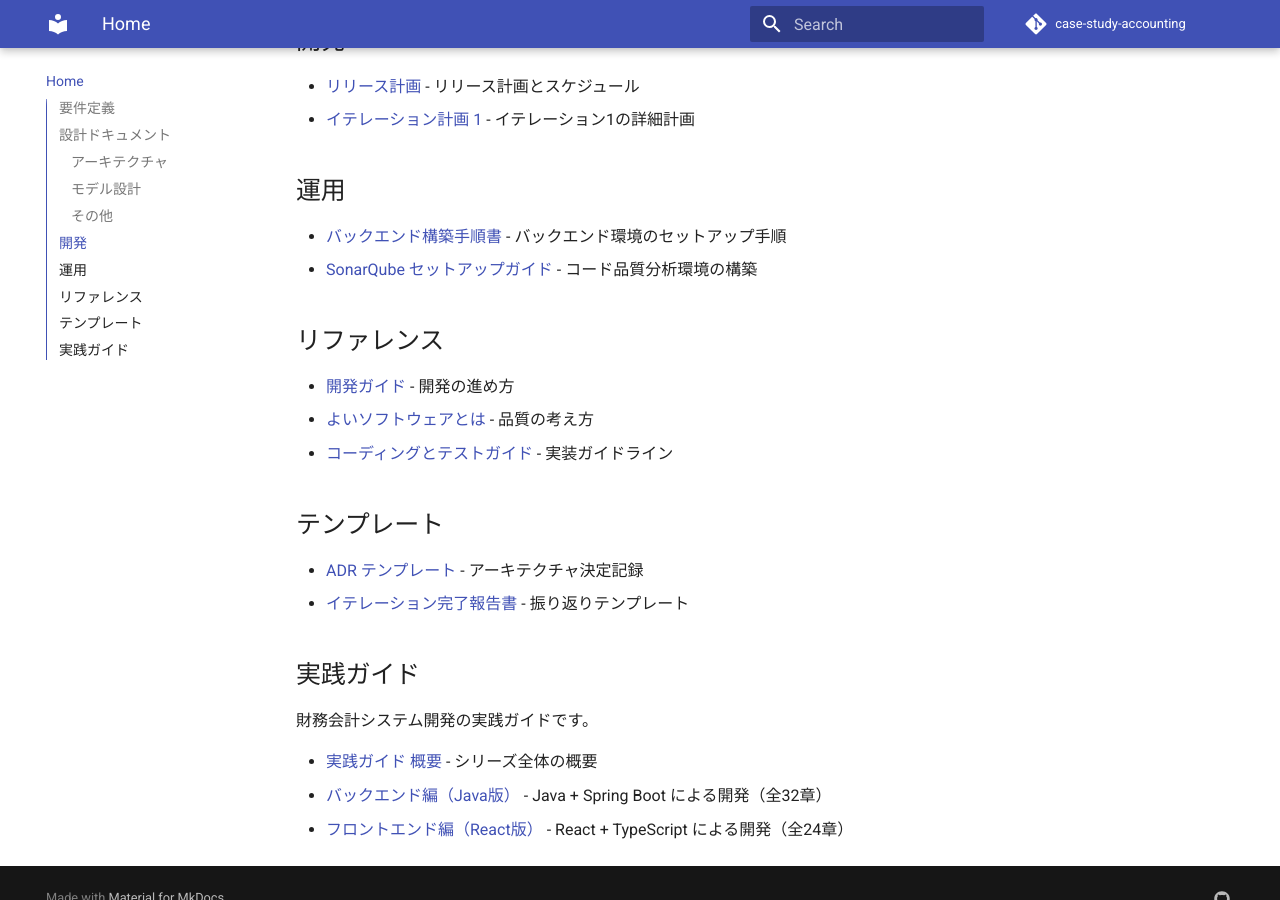
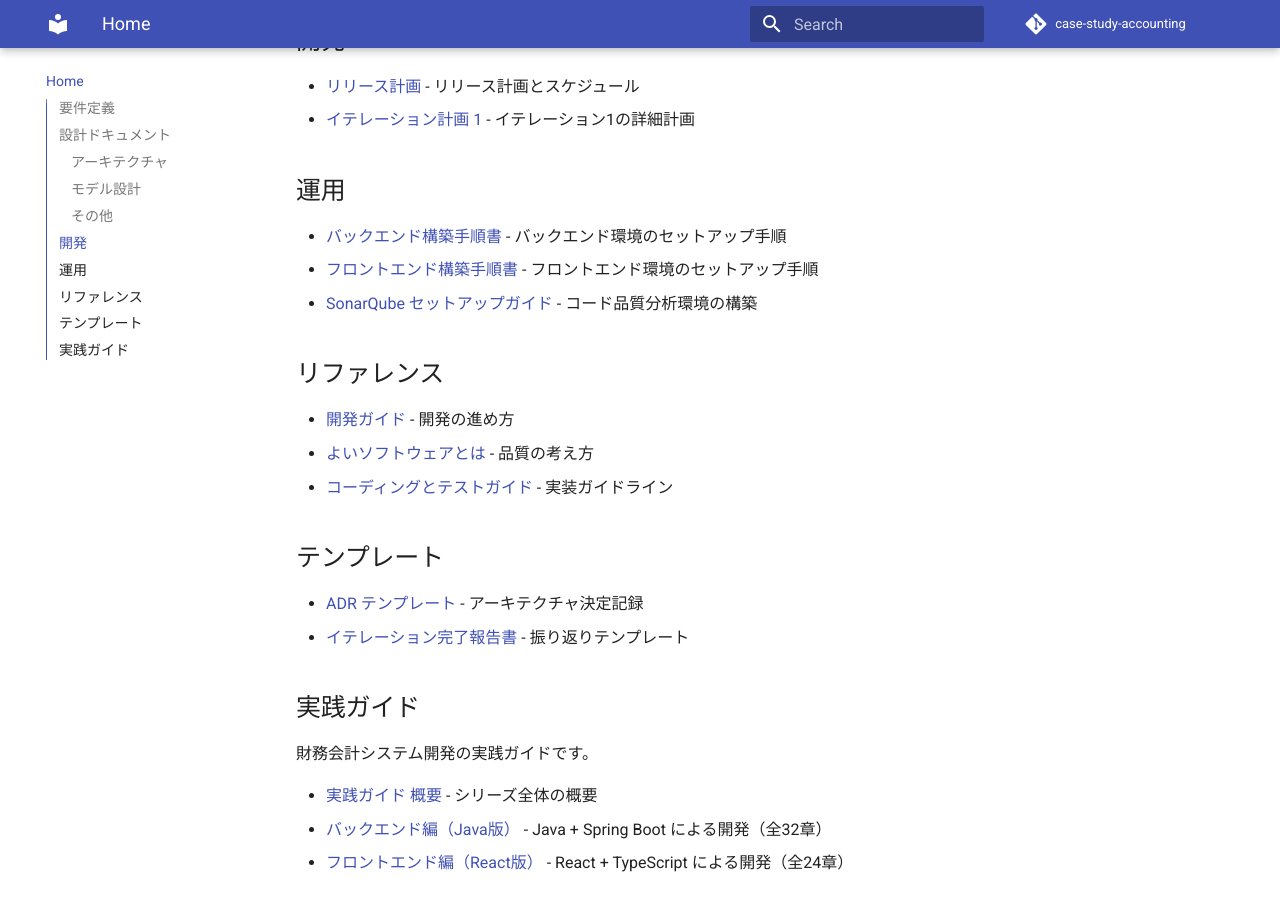
Before and after one commit to k2works/case-study-accounting, an MkDocs documentation site: the page built from docs/index.md, in a window 1280 px wide and 900 px high, scrolled down 1093 px. Built offline with MkDocs 1.6.1 and Material for MkDocs 9.7.7, drawn with Linux system fonts in a browser that asks for light colours; comment, search, counter and statistics services are not loaded.

Commit message:
docs: ドキュメントナビゲーションにフロントエンド構築手順書を追加
- docs/index.md の運用セクションを更新
- mkdocs.yml の nav セクションを更新

```diff
--- a/docs/index.md
+++ b/docs/index.md
@@ -38,6 +38,7 @@
 ## 運用
 
 - [バックエンド構築手順書](./operation/backend_setup.md) - バックエンド環境のセットアップ手順
+- [フロントエンド構築手順書](./operation/frontend_setup.md) - フロントエンド環境のセットアップ手順
 - [SonarQube セットアップガイド](./operation/sonarqube_setup.md) - コード品質分析環境の構築
 
 ## リファレンス
--- a/mkdocs.yml
+++ b/mkdocs.yml
@@ -86,6 +86,7 @@ nav:
           - イテレーション1: development/iteration_plan-1.md
   - 運用:
       - バックエンド構築手順書: operation/backend_setup.md
+      - フロントエンド構築手順書: operation/frontend_setup.md
       - SonarQube セットアップガイド: operation/sonarqube_setup.md
   - リファレンス:
       - 開発ガイド: reference/開発ガイド.md
```
